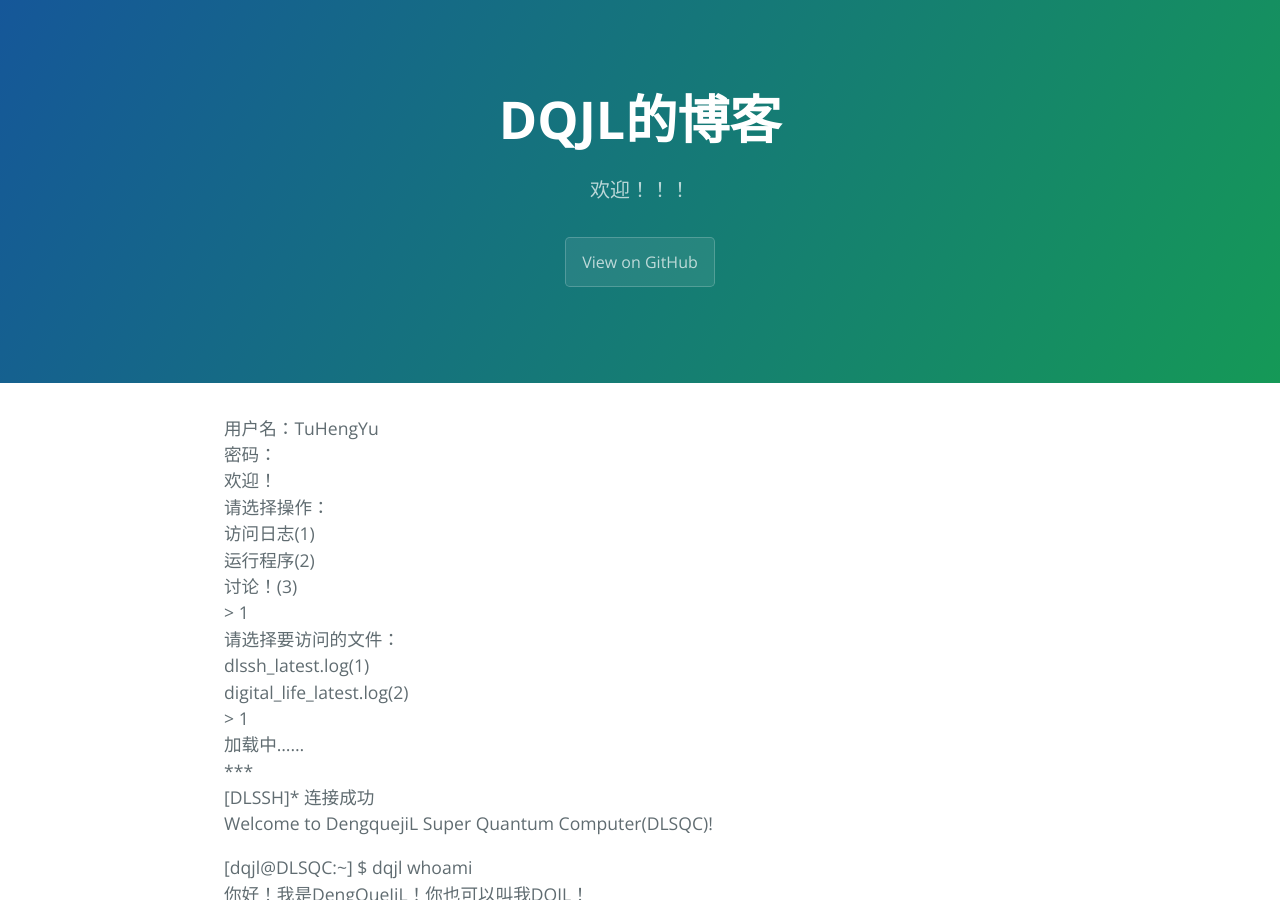
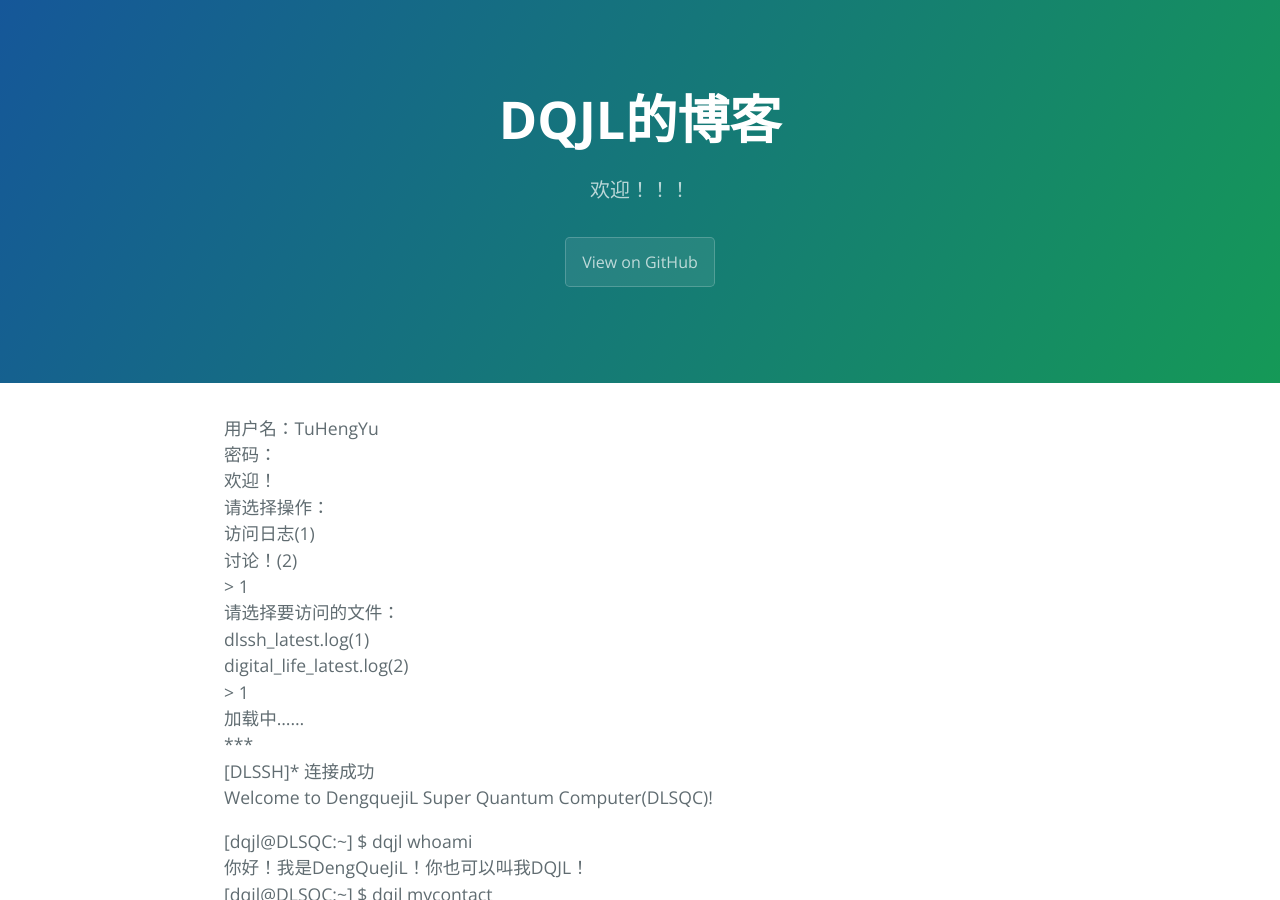
Before and after one commit to lightworld689/lightworld689.github.io_old, a Jekyll site: the page built from index.md, in a window 1280 px wide and 900 px high. Built offline with Jekyll 4.4.1, drawn with Linux system fonts in a browser that asks for light colours.

Commit message:
临时存储

```diff
--- a/index.md
+++ b/index.md
@@ -8,8 +8,7 @@ description: 欢迎！！！
 欢迎！
 请选择操作：
 访问日志(1)
-运行程序(2)
-讨论！(3)
+讨论！(2)
 \> 1
 请选择要访问的文件：
 dlssh_latest.log(1)
```
